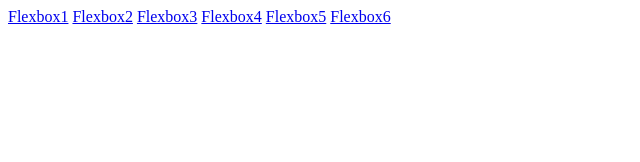
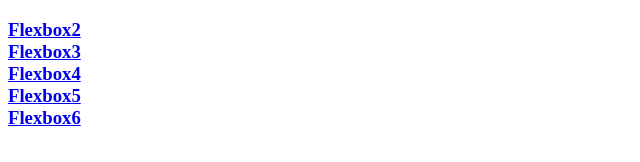
Before and after one commit to Batoonj/Batoon-flexbox, a plain HTML site: page Index.html in a window 1280 px wide. Shown: the whole page, without its empty margins (0-640 px from the left). Drawn offline with Linux system fonts and the light colour scheme.

Commit message:
Update Index.html

```diff
--- a/Index.html
+++ b/Index.html
@@ -1,11 +1,13 @@
 <!DOCTYPE html>
 <html>
   <body>
-<a href="Flexbox1.html">Flexbox1</a>
-<a href="Flexbox2.html">Flexbox2</a>
-<a href="Flexbox3.html">Flexbox3</a>
-<a href="Flexbox4.html">Flexbox4</a>
-<a href="Flexbox5.html">Flexbox5</a>
-<a href="Flexbox6.html">Flexbox6</a>
+<h3>
+<a href="Flexbox1.html"><Flexbox1<br></a>
+<a href="Flexbox2.html">Flexbox2<br></a>
+<a href="Flexbox3.html">Flexbox3<br></a>
+<a href="Flexbox4.html">Flexbox4<br></a>
+<a href="Flexbox5.html">Flexbox5<br></a>
+<a href="Flexbox6.html">Flexbox6<br></a>
+</h3>
   </body>
 </html>
```
